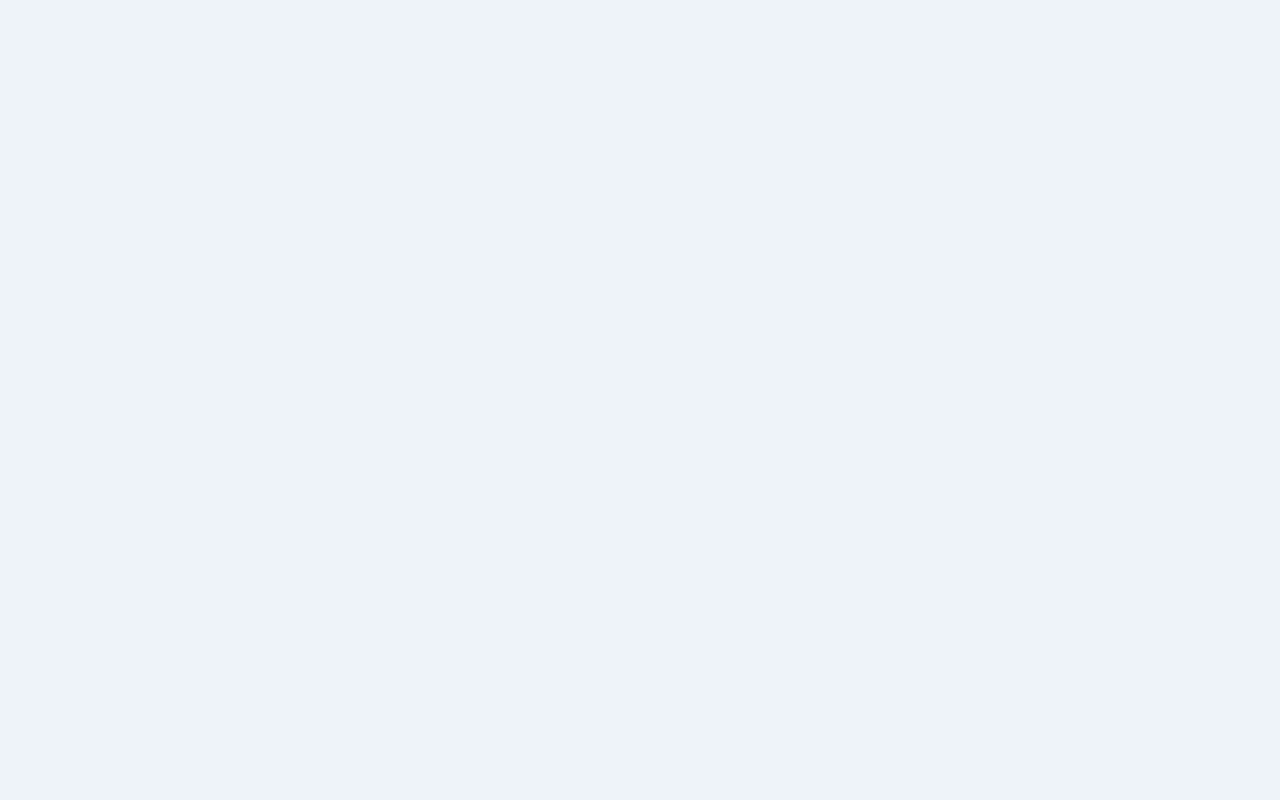
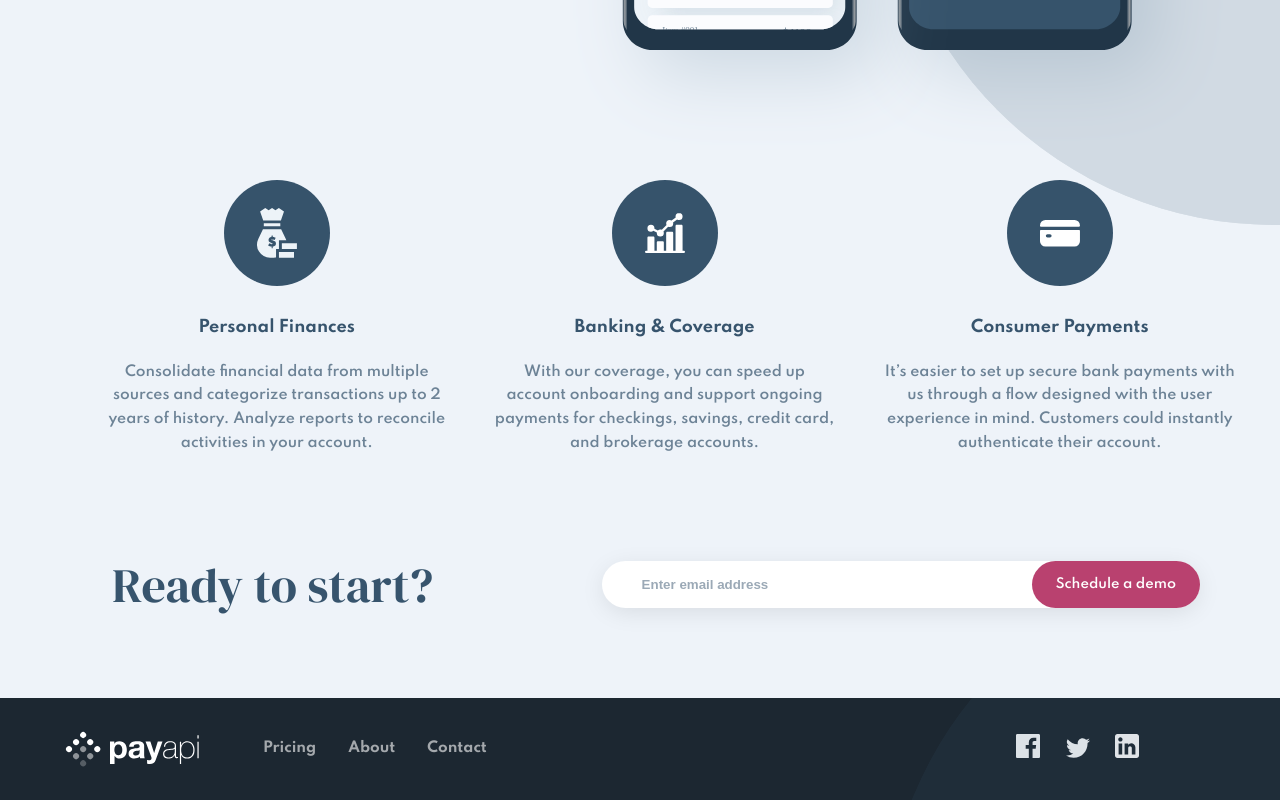
Before and after one commit to akaahl/payapi-multipage-site, a React (Create React App) app: page / in a window 1280 px wide. Shown: the part 2432-3232 px from the top of the page. Before the commit the page ends 1404 px from the top, so only its background shows below. Built offline with nearby package versions, Linux system fonts and the light colour scheme.

Commit message:
Finished Home page

```diff
--- a/src/App.js
+++ b/src/App.js
@@ -2,6 +2,7 @@ import React from "react";
 import GlobalStyle from "./globalStyle";
 import Home from "./pages/Home";
 import Navbar from "./components/Navbar";
+import FooterNav from "./components/FooterNav";
 
 function App() {
   return (
@@ -9,6 +10,7 @@ function App() {
       <GlobalStyle />
       <Navbar />
       <Home />
+      <FooterNav />
     </div>
   );
 }
--- /dev/null
+++ b/src/components/FooterNav.js
@@ -0,0 +1,113 @@
+import styled from "styled-components";
+import circlePattern from "../assets/shared/desktop/bg-pattern-circle.svg";
+import logo from "../assets/shared/desktop/logo--white.svg";
+import facebook from "../assets/shared/desktop/facebook.svg";
+import linkedin from "../assets/shared/desktop/linkedin.svg";
+import twitter from "../assets/shared/desktop/twitter.svg";
+
+const FooterNav = () => {
+  return (
+    <StyledNav>
+      <img
+        src={circlePattern}
+        alt="circle pattern"
+        className="circle-pattern"
+      />
+      <div className="left-side">
+        <img src={logo} alt="logo" />
+        <ul>
+          <li>Pricing</li>
+          <li>About</li>
+          <li>Contact</li>
+        </ul>
+      </div>
+
+      <div className="right-side">
+        <img src={facebook} alt="facebook icon" />
+        <img src={twitter} alt="twitter icon" />
+        <img src={linkedin} alt="linkedin icon" />
+      </div>
+    </StyledNav>
+  );
+};
+
+const StyledNav = styled.nav`
+  display: flex;
+  align-items: center;
+  justify-content: space-between;
+  background: #1c2731;
+  padding: 2rem 4rem;
+  position: relative;
+  overflow: hidden;
+
+  .circle-pattern {
+    position: absolute;
+    top: -140%;
+    right: -30%;
+  }
+
+  .left-side {
+    display: flex;
+    align-items: center;
+    justify-content: space-between;
+
+    img {
+      margin-right: 3rem;
+    }
+
+    ul {
+      list-style: none;
+      display: flex;
+
+      li {
+        margin: 0 1rem;
+        font-size: 14px;
+        font-weight: 700;
+        color: rgba(255, 255, 255, 0.6);
+      }
+    }
+  }
+
+  .right-side {
+    margin-right: 4rem;
+    img {
+      margin: 0 0.8rem;
+      cursor: pointer;
+    }
+  }
+
+  @media (max-width: 768px) {
+    flex-direction: column;
+    align-items: center;
+    justify-content: center;
+    padding: 4rem;
+
+    .circle-pattern {
+      right: -5%;
+      bottom: 0;
+      top: 40%;
+    }
+
+    .left-side {
+      flex-direction: column;
+
+      img {
+        margin-right: 0;
+      }
+      ul {
+        flex-direction: column;
+        margin-top: 2rem;
+
+        li {
+          margin: 1rem 0;
+        }
+      }
+    }
+
+    .right-side {
+      margin: 2rem 0 0 0;
+    }
+  }
+`;
+
+export default FooterNav;
--- a/src/components/HomeContentOne.js
+++ b/src/components/HomeContentOne.js
@@ -106,10 +106,6 @@ const StyledContainer = styled.section`
     flex-direction: column-reverse;
     padding: 4rem;
 
-    .right-side {
-      width: 100%;
-    }
-
     .left-side {
       width: 85%;
       margin-top: 4rem;
@@ -134,8 +130,28 @@ const StyledContainer = styled.section`
     }
 
     .right-side {
+      width: 100%;
       margin-right: 0;
       grid-template-columns: repeat(3, 1fr);
+    }
+  }
+
+  @media (max-width: 768px) {
+    .right-side {
+      grid-template-columns: repeat(2, 1fr);
+      padding: 0;
+      grid-gap: 2rem;
+    }
+  }
+
+  @media (max-width: 425px) {
+    .right-side {
+      grid-template-columns: 1fr;
+      grid-row-gap: 3rem;
+    }
+
+    .left-side {
+      margin-top: 6rem;
     }
   }
 `;
--- /dev/null
+++ b/src/components/HomeContentTwo.js
@@ -0,0 +1,323 @@
+import styled from "styled-components";
+import codeSample from "../assets/home/desktop/illustration-easy-to-implement.svg";
+import phoneIllustration from "../assets/home/desktop/illustration-simple-ui.svg";
+import personalFinancesIcon from "../assets/home/desktop/icon-personal-finances.svg";
+import bankingIcon from "../assets/home/desktop/icon-banking-and-coverage.svg";
+import consumerIcon from "../assets/home/desktop/icon-consumer-payments.svg";
+import circlePattern from "../assets/shared/desktop/bg-pattern-circle.svg";
+
+const HomeContentTwo = () => {
+  return (
+    <StyledContainer>
+      <img
+        src={circlePattern}
+        alt="circle pattern"
+        className="circle-pattern"
+      />
+      <section className="first-section">
+        <img src={codeSample} alt="code sandobx" />
+        <div className="text-content">
+          <h2>Easy to implement</h2>
+          <p>
+            Our API comes with just a few lines of code. You'll be up and
+            running in no time. We built our documentation page to integrate
+            payments functionality with ease.
+          </p>
+        </div>
+      </section>
+
+      <section className="second-section">
+        <img src={phoneIllustration} alt="phone illustration" />
+        <div className="text-content">
+          <h2>Simple UI &amp; UX</h2>
+          <p>
+            Our pre-built form is easy to your app or website's checkout flow
+            and designed to optimize conversion.
+          </p>
+        </div>
+      </section>
+
+      <section className="third-section">
+        <div className="icon-layout">
+          <img src={personalFinancesIcon} alt="personal finances" />
+          <h4>Personal Finances</h4>
+          <p>
+            Consolidate financial data from multiple sources and categorize
+            transactions up to 2 years of history. Analyze reports to reconcile
+            activities in your account.
+          </p>
+        </div>
+
+        <div className="icon-layout">
+          <img src={bankingIcon} alt="banking and coverage" />
+          <h4>Banking &amp; Coverage</h4>
+          <p>
+            With our coverage, you can speed up account onboarding and support
+            ongoing payments for checkings, savings, credit card, and brokerage
+            accounts.
+          </p>
+        </div>
+
+        <div className="icon-layout">
+          <img src={consumerIcon} alt="consumer payments" />
+          <h4>Consumer Payments</h4>
+          <p>
+            It’s easier to set up secure bank payments with us through a flow
+            designed with the user experience in mind. Customers could instantly
+            authenticate their account.
+          </p>
+        </div>
+      </section>
+
+      <section className="fourth-section">
+        <h2>Ready to start?</h2>
+
+        <div className="email-opt-in">
+          <input type="email" name="email" placeholder="Enter email address" />
+          <a href="#1" className="schedule-btn">
+            Schedule a demo
+          </a>
+        </div>
+      </section>
+    </StyledContainer>
+  );
+};
+
+const StyledContainer = styled.main`
+  padding: 5rem 1rem;
+  position: relative;
+  overflow-x: hidden;
+
+  .circle-pattern {
+    position: absolute;
+    top: 50%;
+    right: -30%;
+    transform: translateY(-50%);
+    z-index: -1;
+  }
+
+  .first-section,
+  .second-section {
+    display: flex;
+    align-items: center;
+    justify-content: space-between;
+
+    img {
+      height: auto;
+      width: 100%;
+      transform: scale(0.9);
+    }
+
+    .text-content {
+      h2 {
+        font-size: 3rem;
+        font-weight: 500;
+        margin-bottom: 2rem;
+      }
+
+      p {
+        line-height: 2;
+        font-size: 14px;
+        font-weight: 700;
+        opacity: 0.7;
+        width: 80%;
+        margin-bottom: 2.5rem;
+      }
+    }
+  }
+
+  .second-section {
+    flex-direction: row-reverse;
+
+    .text-content {
+      padding-left: 4rem;
+
+      p {
+        width: 100%;
+      }
+    }
+  }
+
+  .third-section {
+    display: flex;
+    /* align-items: center; */
+    justify-content: center;
+    padding-left: 4rem;
+
+    .icon-layout {
+      /* display: flex;
+      flex-direction: column; */
+
+      h4,
+      p {
+        text-align: center;
+      }
+
+      img {
+        display: block;
+        margin: 0 auto;
+      }
+
+      h4 {
+        margin-top: 2rem;
+      }
+
+      p {
+        line-height: 1.7;
+        font-size: 14px;
+        font-weight: 600;
+        opacity: 0.7;
+        width: 90%;
+        display: block;
+        margin: 1.5rem auto 0 auto;
+      }
+    }
+  }
+
+  .fourth-section {
+    margin-top: 6rem;
+    display: flex;
+    align-items: center;
+    justify-content: space-between;
+    padding: 0 4rem 0 6rem;
+
+    h2 {
+      font-size: 3rem;
+      font-weight: 500;
+    }
+
+    .email-opt-in {
+      width: 55%;
+      padding-left: 1.5rem;
+      display: flex;
+      justify-content: space-between;
+      position: relative;
+      background: #fff;
+      border-radius: 2rem;
+      box-shadow: 0 5px 25px -2px rgba(0, 0, 0, 0.1);
+
+      input[type="email"] {
+        border: none;
+        margin: auto 0;
+        width: 60%;
+        padding: 1rem 0;
+        padding-left: 1rem;
+
+        &::placeholder {
+          color: rgba(55, 84, 109, 0.5);
+          font-weight: 800;
+          margin-left: 1rem;
+        }
+      }
+
+      .schedule-btn {
+      }
+    }
+  }
+
+  @media (max-width: 1024px) {
+    padding: 2rem 1rem 8rem 1rem;
+
+    .circle-pattern {
+      display: none;
+    }
+
+    .first-section,
+    .second-section {
+      flex-direction: column;
+
+      .text-content {
+        width: 90%;
+        margin-top: -3rem;
+        h2 {
+          text-align: center;
+        }
+
+        p {
+          width: 100%;
+          text-align: center;
+        }
+      }
+    }
+
+    /* .first-section {
+      .text-content {
+        width: 90%;
+      }
+    } */
+
+    .second-section {
+      .text-content {
+        padding-left: 0;
+      }
+    }
+
+    .third-section {
+      padding-left: 0;
+      margin-top: 4rem;
+    }
+
+    .fourth-section {
+      flex-direction: column;
+      padding: 0 2rem;
+
+      .email-opt-in {
+        width: 65%;
+        margin-top: 2rem;
+      }
+    }
+  }
+
+  @media (max-width: 768px) {
+    .third-section {
+      flex-direction: column;
+
+      .icon-layout {
+        &:not(:first-child) {
+          margin-top: 3rem;
+        }
+
+        p {
+          width: 80%;
+        }
+      }
+    }
+
+    .fourth-section {
+      h2 {
+        text-align: center;
+      }
+      .email-opt-in {
+        padding-left: 0;
+        background: none;
+        border: none;
+        padding: none;
+        box-shadow: none;
+        display: flex;
+        flex-direction: column;
+
+        input[type="email"] {
+          width: 100%;
+          background: #fff;
+          border-radius: 2rem;
+          box-shadow: 0 5px 40px -2px rgba(0, 0, 0, 0.1);
+          padding: 1rem 1.5rem;
+        }
+
+        .schedule-btn {
+          margin-top: 2rem;
+          text-align: center;
+        }
+      }
+    }
+  }
+
+  @media (max-width: 425px) {
+    .fourth-section {
+      .email-opt-in {
+        width: 90%;
+      }
+    }
+  }
+`;
+export default HomeContentTwo;
--- a/src/components/HomeHero.js
+++ b/src/components/HomeHero.js
@@ -11,12 +11,12 @@ const HomeHero = () => {
         <h1>Start building with our APIs for absolutely free.</h1>
         <div className="email-opt-in">
           <input type="email" name="email" placeholder="Enter email address" />
-          <a href="#" className="schedule-btn">
+          <a href="#1" className="schedule-btn">
             Schedule a demo
           </a>
         </div>
         <p>
-          Have any questions? <a href="#">Contact us</a>{" "}
+          Have any questions? <a href="#2">Contact us</a>{" "}
         </p>
       </div>
       <img src={circlePattern} alt="circlePattern" className="circle-pattern" />
@@ -81,13 +81,13 @@ const HeroContainer = styled.div`
   .phone-mockup {
     /* z-index: 100; */
     position: absolute;
-    top: 12%;
+    top: 3%;
     right: 8%;
   }
 
   .circle-pattern {
     position: absolute;
-    top: -25%;
+    top: -5%;
     right: -15%;
     z-index: -1;
   }
@@ -141,7 +141,7 @@ const HeroContainer = styled.div`
     .left-side {
       padding: 0 1rem;
       margin: -20vw auto 10rem auto;
-      width: 100%;
+      width: 90%;
 
       h1 {
         font-size: 6vw;
--- a/src/components/Navbar.js
+++ b/src/components/Navbar.js
@@ -14,7 +14,7 @@ const Navbar = () => {
         </ul>
       </div>
 
-      <a href="#" class="schedule-btn">
+      <a href="#1" className="schedule-btn">
         Schedule a demo
       </a>
     </NavContainer>
--- a/src/pages/Home.js
+++ b/src/pages/Home.js
@@ -1,12 +1,14 @@
 import React from "react";
 import HomeHero from "../components/HomeHero";
 import HomeContentOne from "../components/HomeContentOne";
+import HomeContentTwo from "../components/HomeContentTwo";
 
 const Home = () => {
   return (
     <div>
       <HomeHero />
       <HomeContentOne />
+      <HomeContentTwo />
     </div>
   );
 };
```
